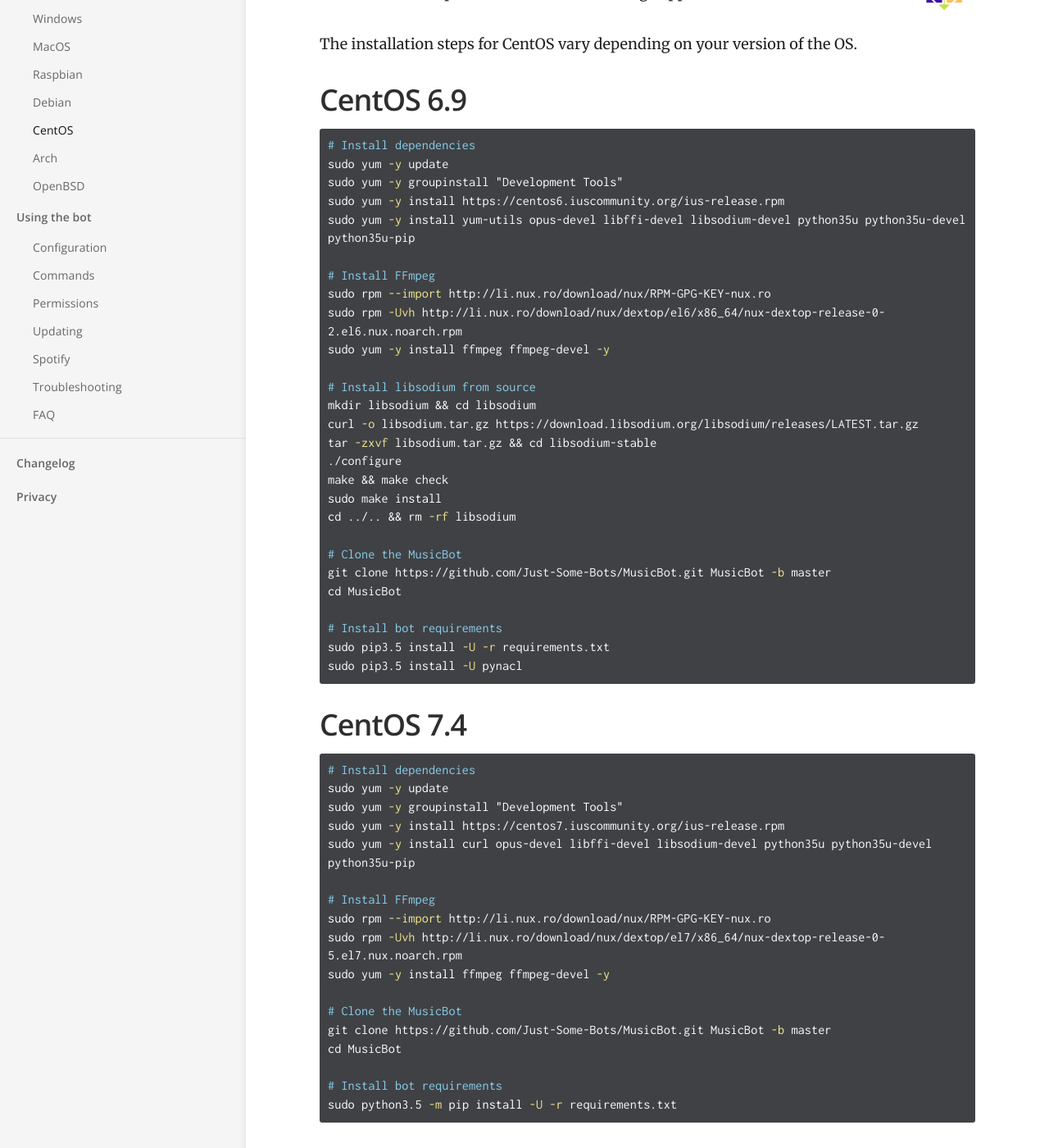
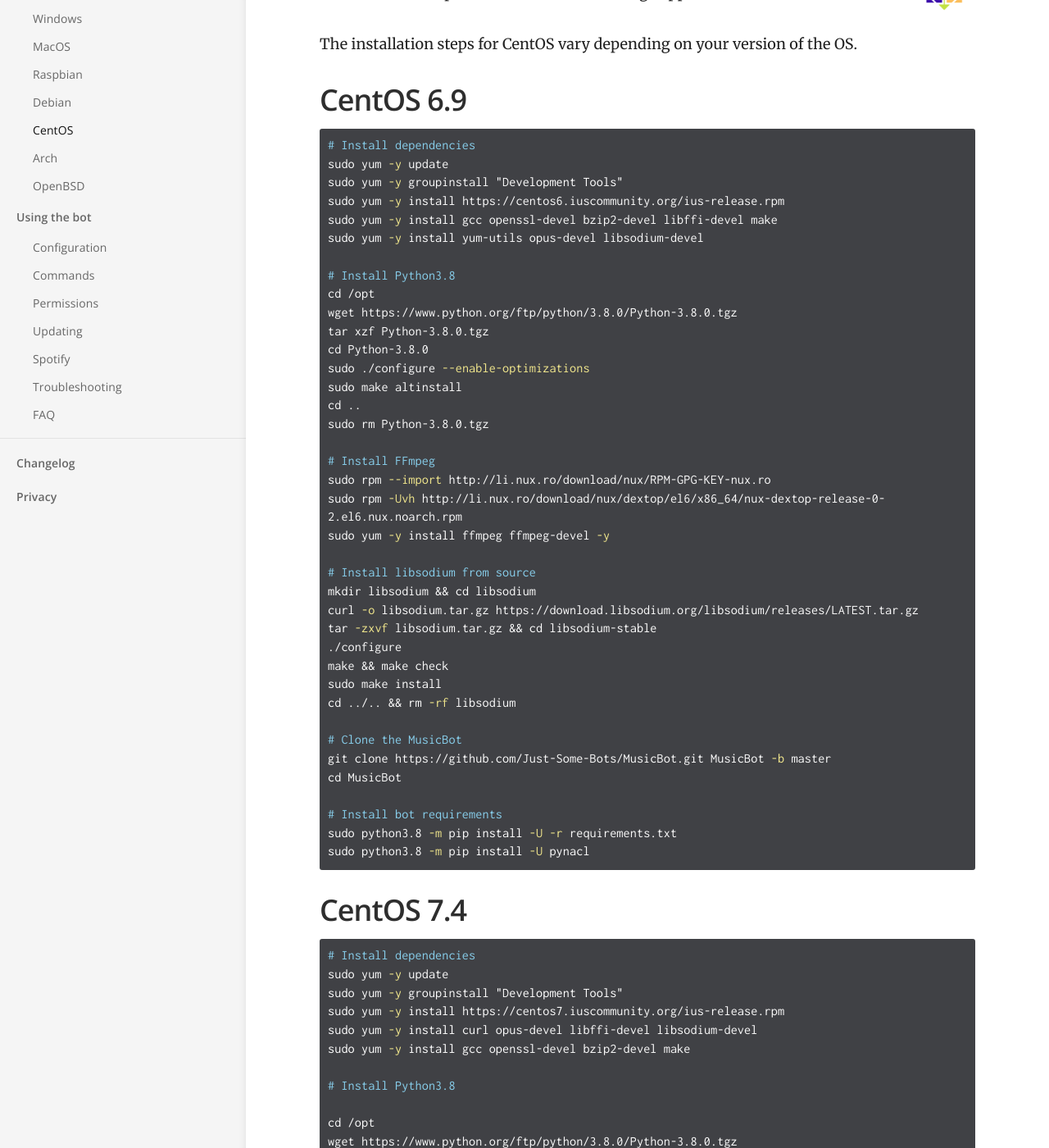
Before and after one commit to Just-Some-Bots/MusicBot, a Jekyll site: the page built from _docs/installing/centos.md, in a window 1280 px wide and 1400 px high, scrolled down 248 px. Shown: the whole window at 82% size. Built offline with Jekyll 4.4.1, drawn with Linux system fonts in a browser that asks for light colours; some of the changed text lies outside the part shown.

Commit message:
Update centos.md
update centOS to python 3.8

```diff
--- a/_docs/installing/centos.md
+++ b/_docs/installing/centos.md
@@ -16,7 +16,18 @@ The installation steps for CentOS vary depending on your version of the OS.
 sudo yum -y update
 sudo yum -y groupinstall "Development Tools"
 sudo yum -y install https://centos6.iuscommunity.org/ius-release.rpm
-sudo yum -y install yum-utils opus-devel libffi-devel libsodium-devel python35u python35u-devel python35u-pip
+sudo yum -y install gcc openssl-devel bzip2-devel libffi-devel make
+sudo yum -y install yum-utils opus-devel libsodium-devel
+
+# Install Python3.8
+cd /opt
+wget https://www.python.org/ftp/python/3.8.0/Python-3.8.0.tgz
+tar xzf Python-3.8.0.tgz
+cd Python-3.8.0
+sudo ./configure --enable-optimizations
+sudo make altinstall
+cd ..
+sudo rm Python-3.8.0.tgz
 
 # Install FFmpeg
 sudo rpm --import http://li.nux.ro/download/nux/RPM-GPG-KEY-nux.ro
@@ -37,8 +48,8 @@ git clone https://github.com/Just-Some-Bots/MusicBot.git MusicBot -b master
 cd MusicBot
 
 # Install bot requirements
-sudo pip3.5 install -U -r requirements.txt
-sudo pip3.5 install -U pynacl
+sudo python3.8 -m pip install -U -r requirements.txt
+sudo python3.8 -m pip install -U pynacl
 ~~~
 
 ## CentOS 7.4
@@ -48,7 +59,19 @@ sudo pip3.5 install -U pynacl
 sudo yum -y update
 sudo yum -y groupinstall "Development Tools"
 sudo yum -y install https://centos7.iuscommunity.org/ius-release.rpm
-sudo yum -y install curl opus-devel libffi-devel libsodium-devel python35u python35u-devel python35u-pip
+sudo yum -y install curl opus-devel libffi-devel libsodium-devel
+sudo yum -y install gcc openssl-devel bzip2-devel make
+
+# Install Python3.8
+
+cd /opt
+wget https://www.python.org/ftp/python/3.8.0/Python-3.8.0.tgz
+tar xzf Python-3.8.0.tgz
+cd Python-3.8.0
+sudo ./configure --enable-optimizations
+sudo make altinstall
+cd ..
+sudo rm Python-3.8.0.tgz
 
 # Install FFmpeg
 sudo rpm --import http://li.nux.ro/download/nux/RPM-GPG-KEY-nux.ro
@@ -60,7 +83,7 @@ git clone https://github.com/Just-Some-Bots/MusicBot.git MusicBot -b master
 cd MusicBot
 
 # Install bot requirements
-sudo python3.5 -m pip install -U -r requirements.txt
+sudo python3.8 -m pip install -U -r requirements.txt
 ~~~
 {: title="CentOS 7.4" }
 
```
